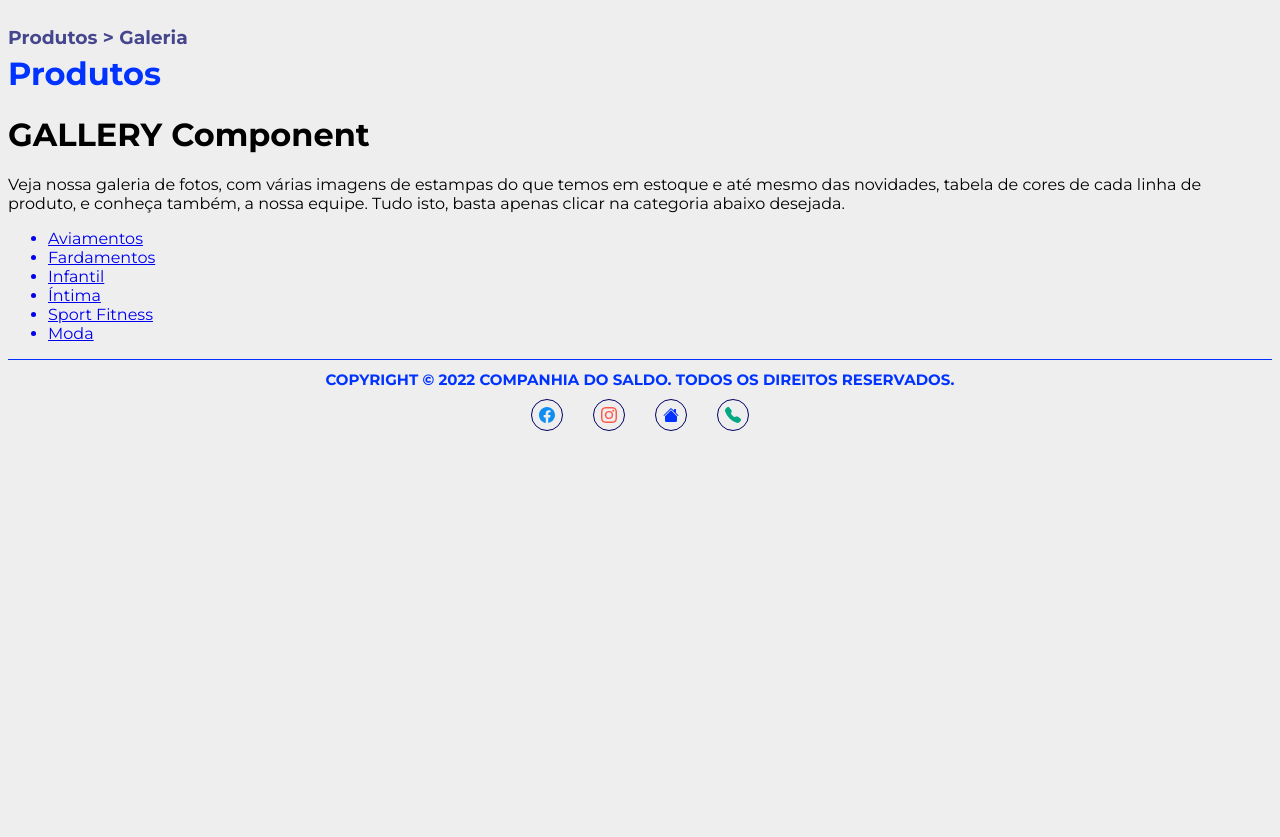
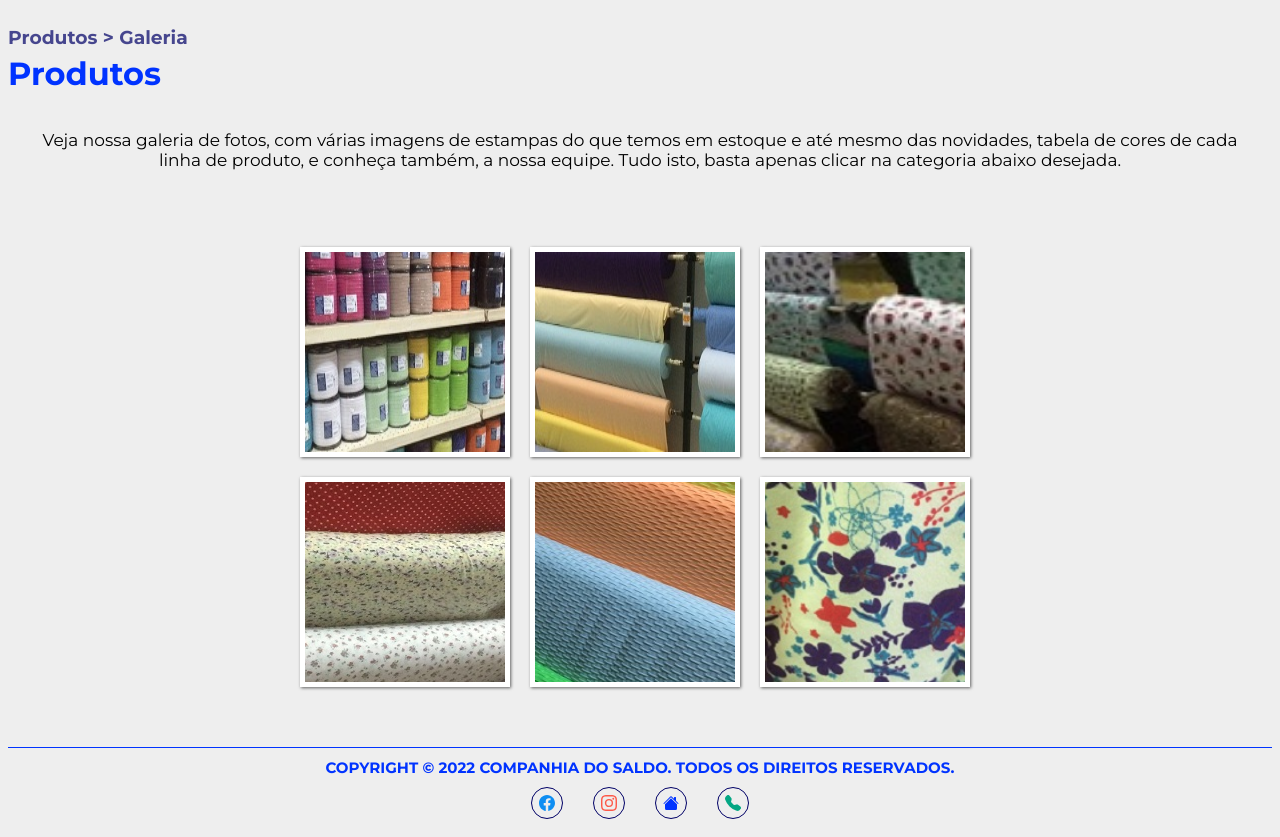
Before and after one commit to marcusviniciusmo/Companhia_Do_Saldo_Website, a React (Vite) app in the folder frontend/: page /products in a window 1280 px wide. Shown: the part 450-1287 px from the top of the page. Before the commit the page ends 899 px from the top, so only its background shows below. Built offline with nearby package versions, Linux system fonts and the light colour scheme.

Commit message:
Gallery component styling

```diff
--- a/frontend/src/components/Gallery/index.tsx
+++ b/frontend/src/components/Gallery/index.tsx
@@ -1,6 +1,8 @@
 import { useEffect, useState } from "react";
 import { GalleryProps } from "../../types/Gallery";
 import { MockedData } from "../../mocks/Gallery";
+import { ViewHeaderText } from "../../styles/ViewHeaderText";
+import { Container, List, Link, Item, Text } from './styles';
 
 export function Gallery() {
   const [mockedData, setMockedData] = useState<GalleryProps>();
@@ -10,24 +12,22 @@ export function Gallery() {
   }, []);
 
   return (
-    <>
-      <h1>GALLERY Component</h1>
+    <Container>
+      <ViewHeaderText>{mockedData?.text}</ViewHeaderText>
 
-      <p>{mockedData?.text}</p>
-
-      <ul>
+      <List>
         {
           mockedData?.images.map((image) => {
             return (
-              <a href="#" key={image.id}>
-                <li id={image.id}>
-                  <span>{image.span}</span>
-                </li>
-              </a>
+              <Link href="#" key={image.id}>
+                <Item id={image.id}>
+                  <Text>{image.span}</Text>
+                </Item>
+              </Link>
             )
           })
         }
-      </ul>
-    </>
+      </List>
+    </Container>
   );
 };
--- /dev/null
+++ b/frontend/src/components/Gallery/styles.tsx
@@ -0,0 +1,47 @@
+import styled from 'styled-components';
+import { GalleryItemProps } from '../../types/Gallery';
+
+export const Container = styled.div``;
+
+export const List = styled.ul`
+  width: 70rem;
+  margin: 0 auto;
+  padding: 5rem;
+  list-style: none;
+  overflow: hidden;
+`;
+
+export const Link = styled.a``;
+
+export const Text = styled.span`
+  background: var(--shadow-color);
+  text-shadow: var(--shadow-color);
+  color: #FFFFFF;
+  font-size: 1.3rem;
+  padding: 0.5rem;
+  line-height: 37rem;
+  opacity: 0;
+`;
+
+export const Item = styled.li<GalleryItemProps>`
+  background: url(${(props) => props.id});
+  background-position: 50% 50%;
+  background-size: 40rem 40rem;
+  width: 20rem;
+  height: 20rem;
+  margin: 1rem;
+  border: 0.5rem solid #FFFFFF;
+  box-shadow: 0.1rem 0.1rem 0.3rem var(--shadow-color);
+  float: left;
+  transition: all 0.4s ease-in;
+
+  &:hover {
+    background-position: 0rem 0rem;
+    background-size: 20rem 20rem;
+    transform: scale(1.5);
+
+    ${Text} {
+      opacity: 1;
+    }
+  }
+`;
--- /dev/null
+++ b/frontend/src/styles/ViewHeaderText/index.tsx
@@ -0,0 +1,7 @@
+import styled from 'styled-components';
+
+export const ViewHeaderText = styled.p`
+  font-size: 1.7rem;
+  text-align: center;
+  padding: 2rem 2rem 0rem 2rem;
+`;
--- a/frontend/src/types/Gallery/index.tsx
+++ b/frontend/src/types/Gallery/index.tsx
@@ -1,3 +1,7 @@
+export interface GalleryItemProps {
+  id: string;
+};
+
 export interface GalleryProps {
   text: string;
   images: {
```
